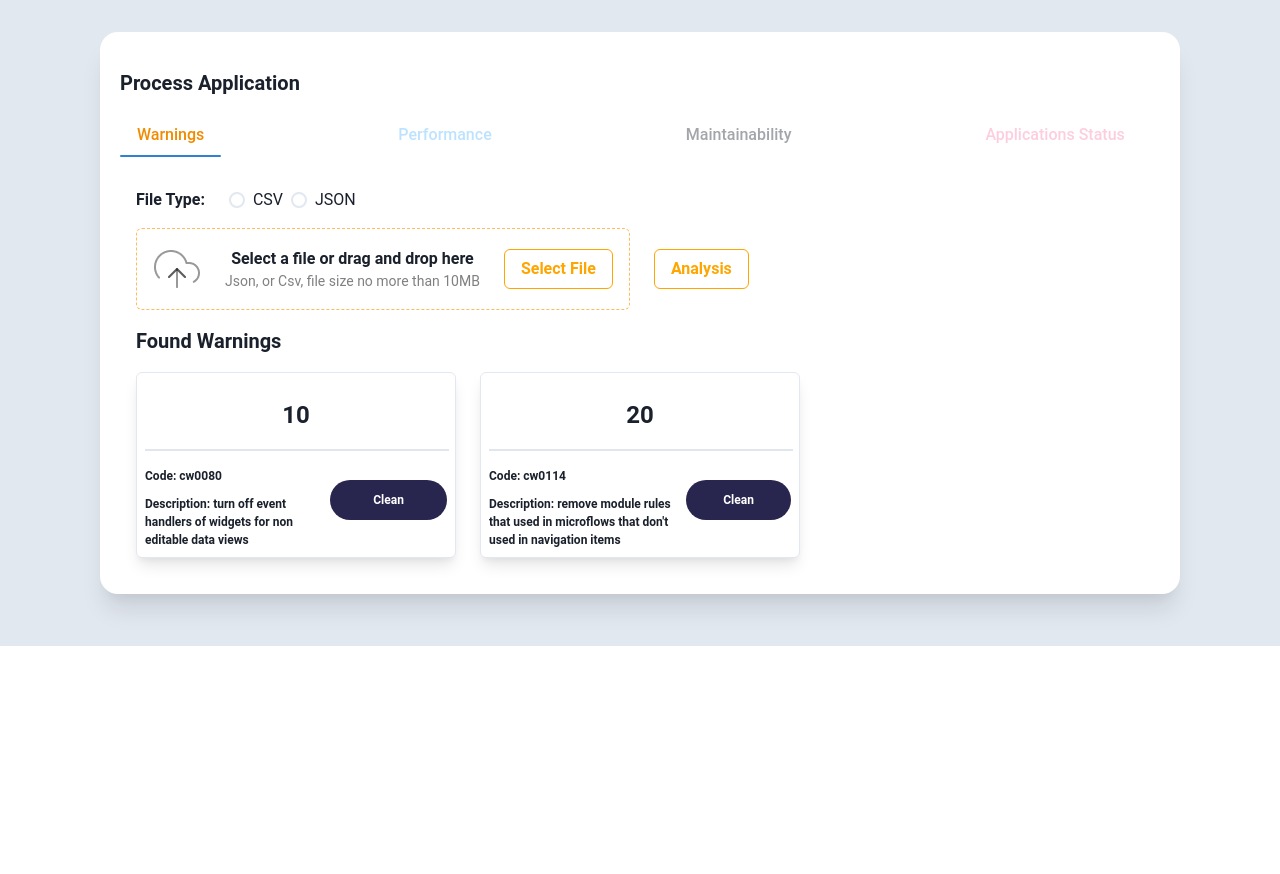
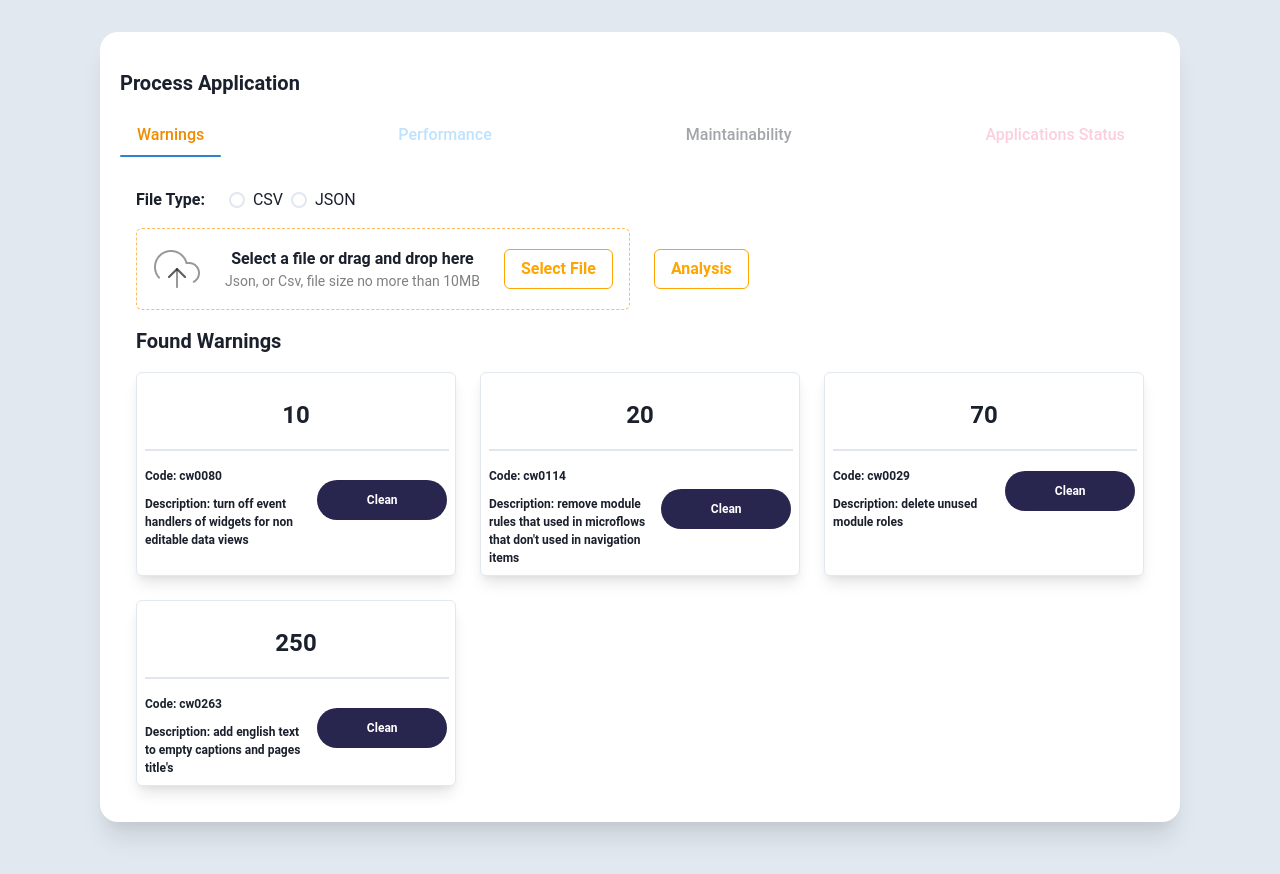
Before and after one commit to Hasan-droid/Polaris_SDK_FE_React, a React (Vite) app: page / in a window 1280 px wide. Before the commit the page ends 800 px from the top, so only its background shows below. Built offline with nearby package versions, Linux system fonts and the light colour scheme.

Commit message:
add warning cw0263 and cw0029 cards 1-also fix the order of the formData appended data that sent to the server

```diff
--- a/src/components/ProcessApplication.tsx
+++ b/src/components/ProcessApplication.tsx
@@ -78,7 +78,6 @@ function ProcessApplication() {
     setCurrentStep("verifying user");
     setShowStepper(true);
     const formData = new FormData();
-    formData.append("errorFile", file);
     formData.append(
       "pat",
       "7Tsbdz362meSQVE8YzfKp3FaL4XHNgappmih8KSXWxXHi9h2AfsCvLSY537WwTJAFqJ1WPzMXXXjLQfmLLjC6f2wrEvpDrVzkZkV"
@@ -86,6 +85,7 @@ function ProcessApplication() {
     formData.append("appId", "163b0cee-8f29-452a-84d1-8b986db9fcde");
     formData.append("sdkTask", "warning");
     formData.append("taskCode", TaskCode.warningCode?.toString() || "");
+    formData.append("errorFile", file);
     try {
       const serverResponse = await axios.post(import.meta.env.VITE_SERVER_URL + "/services/", formData);
       if (serverResponse.status === 200) {
@@ -159,6 +159,20 @@ function ProcessApplication() {
                   description="remove module rules that used in microflows that don't used in navigation items"
                   warningsNumber={20}
                 />
+                <WarningsCard
+                  itemClicked={itemClicked}
+                  handleClick={() => handleClean({ warningCode: TaskCode.cw0029 })}
+                  taskCode={TaskCode.cw0029}
+                  description="delete unused module roles"
+                  warningsNumber={70}
+                />
+                <WarningsCard
+                  itemClicked={itemClicked}
+                  handleClick={() => handleClean({ warningCode: TaskCode.cw0263 })}
+                  taskCode={TaskCode.cw0263}
+                  description="add english text to empty captions and pages title's"
+                  warningsNumber={250}
+                />
               </Grid>
               {showStepper && (
                 <>
--- a/src/components/WarningsCard.tsx
+++ b/src/components/WarningsCard.tsx
@@ -1,4 +1,4 @@
-import { Card, CardBody, Stack, Text, Divider, Button } from "@chakra-ui/react";
+import { Card, CardBody, Stack, Text, Divider, Button, Box } from "@chakra-ui/react";
 import { css } from "@emotion/react";
 import { IWarningsCardProps } from "../types/warningCard.types";
 
@@ -19,6 +19,7 @@ function WarningsCard({ itemClicked, handleClick, taskCode, description, warning
         </Text>
         <Divider borderWidth={"1.5px"} borderColor={"gray.300"} />
         <Stack direction="row" alignItems="center" spacing={"3"}>
+          <Box w="xs" h="min-content">
             <Stack direction="column" alignItems="left">
               <Text fontSize={"xs"} fontWeight="bold" textAlign="left" mt={4}>
                 Code: {taskCode}
@@ -27,6 +28,7 @@ function WarningsCard({ itemClicked, handleClick, taskCode, description, warning
                 Description: {description}
               </Text>
             </Stack>
+          </Box>
           <Button css={extendedStyles} variant="brand" isDisabled={itemClicked} onClick={() => handleClick()}>
             <Text m={"20"} fontSize={"xs"} fontWeight="bold">
               Clean
--- a/src/utils/enums.ts
+++ b/src/utils/enums.ts
@@ -1,4 +1,6 @@
 export enum TaskCode {
   cw0080 = "cw0080",
   cw0114 = "cw0114",
+  cw0029 = "cw0029",
+  cw0263 = "cw0263",
 }
```
Lines whose indentation alone changed are shown as unchanged.
